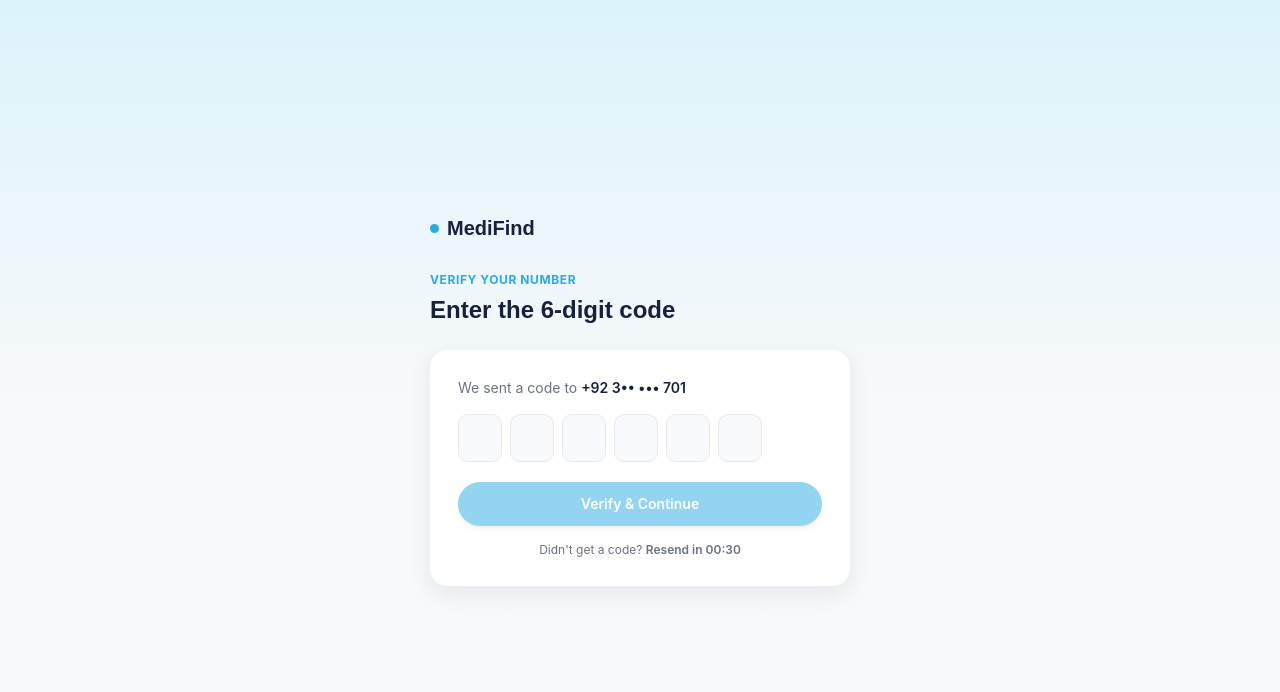
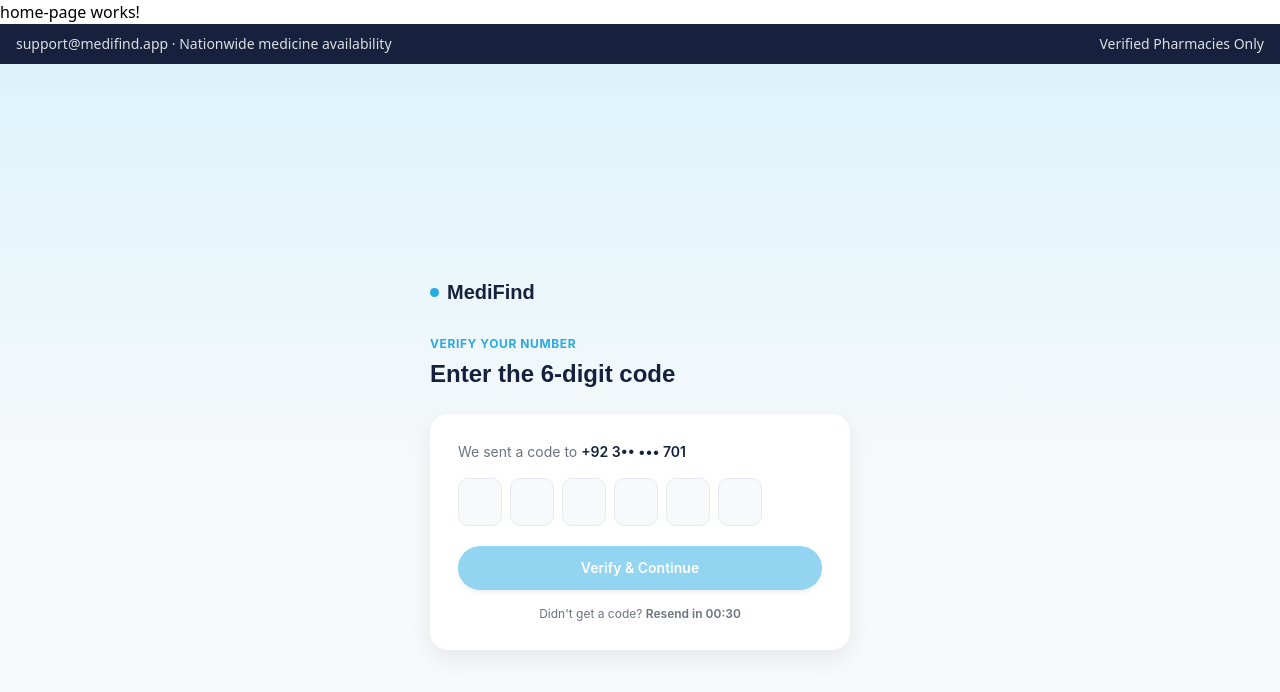
Before and after one commit to Saadbkhalid666/MediFind, an Angular app in the folder frontend/: page /verify-otp in a window 1280 px wide. Shown: the top 692 px of the page. Built offline with nearby package versions, Linux system fonts and the light colour scheme.

Commit message:
top bar update

```diff
--- a/frontend/src/app/app.html
+++ b/frontend/src/app/app.html
@@ -1,2 +1,2 @@
-
+<app-home-page></app-home-page>
 <router-outlet></router-outlet>
--- a/frontend/src/app/app.ts
+++ b/frontend/src/app/app.ts
@@ -1,10 +1,11 @@
 import { Component, signal } from '@angular/core';
 import { RouterOutlet } from '@angular/router';
 import { Register } from './pages/register/register';
+import { HomePage } from './pages/home-page/home-page';
 
 @Component({
   selector: 'app-root',
-  imports: [RouterOutlet, Register],
+  imports: [RouterOutlet, HomePage],
   templateUrl: './app.html',
   styleUrl: './app.css'
 })
--- a/frontend/src/app/pages/home-page/home-page.html
+++ b/frontend/src/app/pages/home-page/home-page.html
@@ -1 +1,3 @@
 <p>home-page works!</p>
+
+<app-topbar></app-topbar>
--- a/frontend/src/app/pages/home-page/home-page.ts
+++ b/frontend/src/app/pages/home-page/home-page.ts
@@ -1,8 +1,9 @@
 import { Component } from '@angular/core';
+import { Topbar } from '../../sections/topbar/topbar';
 
 @Component({
   selector: 'app-home-page',
-  imports: [],
+  imports: [Topbar],
   templateUrl: './home-page.html',
   styleUrl: './home-page.css',
 })
--- a/frontend/src/app/sections/topbar/topbar.html
+++ b/frontend/src/app/sections/topbar/topbar.html
@@ -1 +1,6 @@
-<p>topbar works!</p>
+<div class="utility bg-[#16213e] text-white text-sm py-2.5 px-4">
+  <div class="wrap flex justify-between flex-wrap gap-4 items-center">
+    <span class="opacity-85">support@medifind.app · Nationwide medicine availability</span>
+    <span class="opacity-85">Verified Pharmacies Only</span>
+  </div>
+</div>
```
